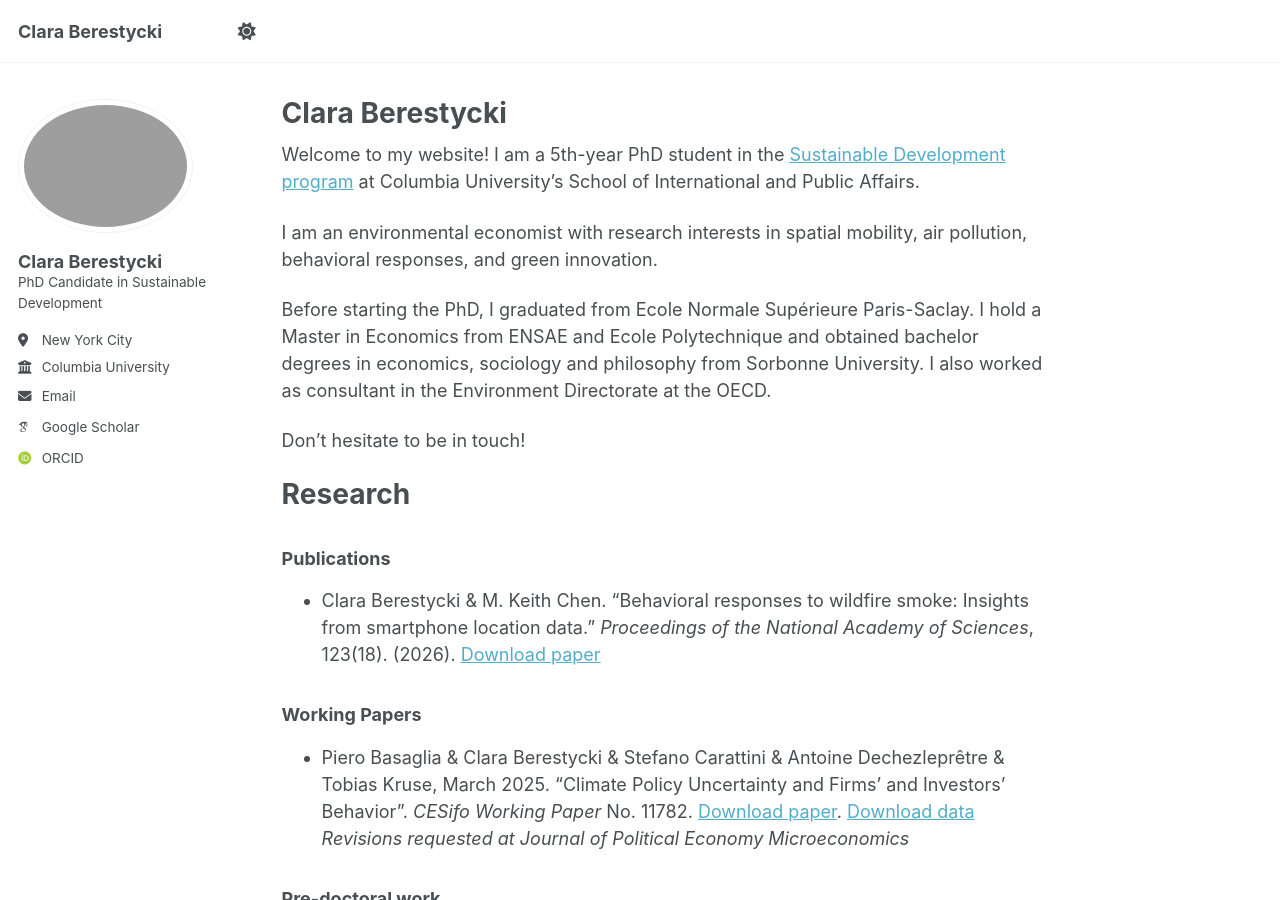
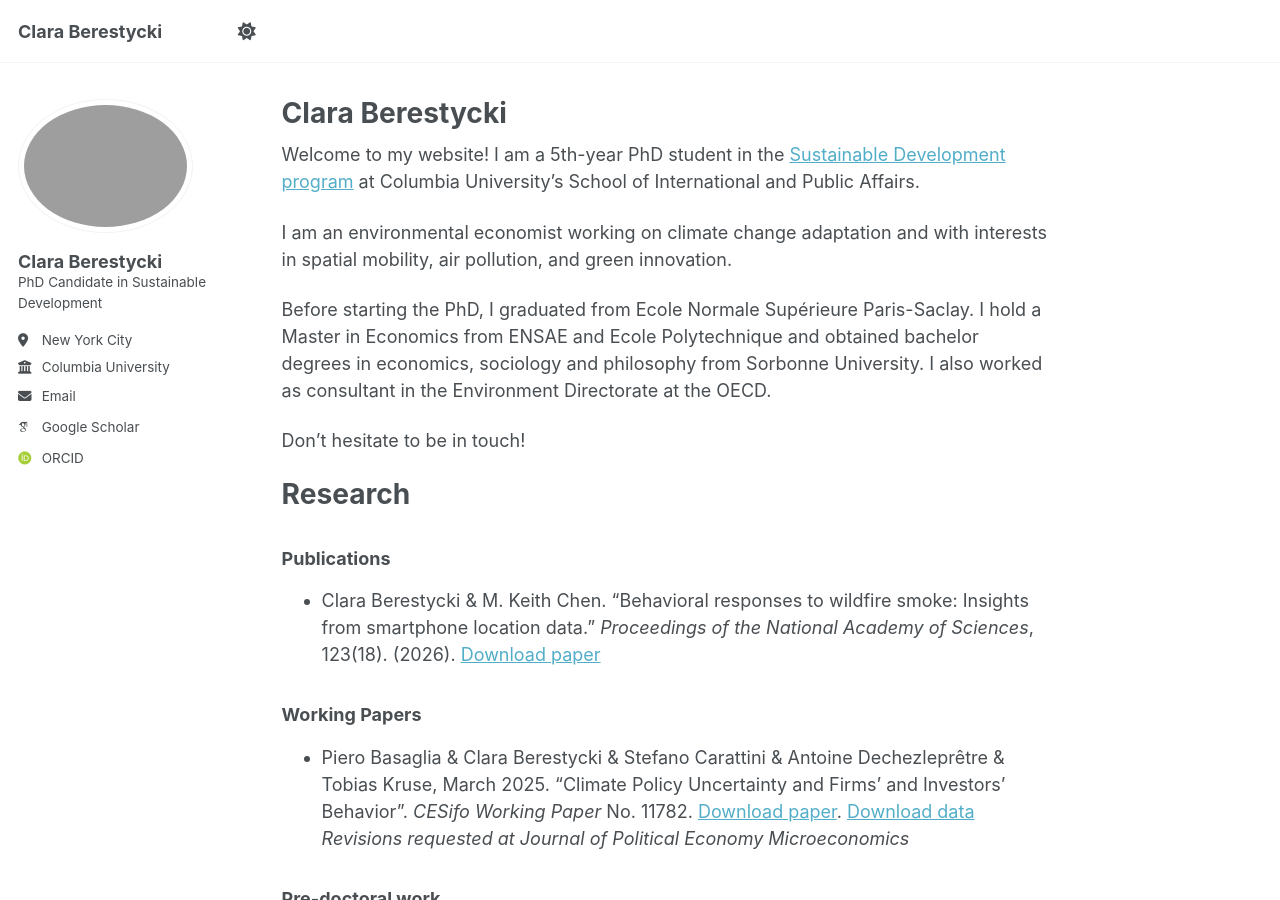
Before and after one commit to claraberes/claraberes.github.io, a Jekyll site: the page built from _pages/about.md, in a window 1280 px wide and 900 px high. Built offline with Jekyll 4.4.1, drawn with Linux system fonts in a browser that asks for light colours; some web fonts are replaced.

Commit message:
Revise research interests in about page
Updated research interests to include climate change adaptation.

```diff
--- a/_pages/about.md
+++ b/_pages/about.md
@@ -9,7 +9,7 @@ redirect_from:
 
 Welcome to my website! I am a 5th-year PhD student in the [Sustainable Development program](https://www.sipa.columbia.edu/sipa-education/phd-sustainable-development) at Columbia University's School of International and Public Affairs.
 
-I am an environmental economist with research interests in spatial mobility, air pollution, behavioral responses, and green innovation.
+I am an environmental economist working on climate change adaptation and with interests in spatial mobility, air pollution, and green innovation.
 
 Before starting the PhD, I graduated from Ecole Normale Supérieure Paris-Saclay. I hold a Master in Economics from ENSAE and Ecole Polytechnique and obtained bachelor degrees in economics, sociology and philosophy from Sorbonne University. I also worked as consultant in the Environment Directorate at the OECD.
 
```
